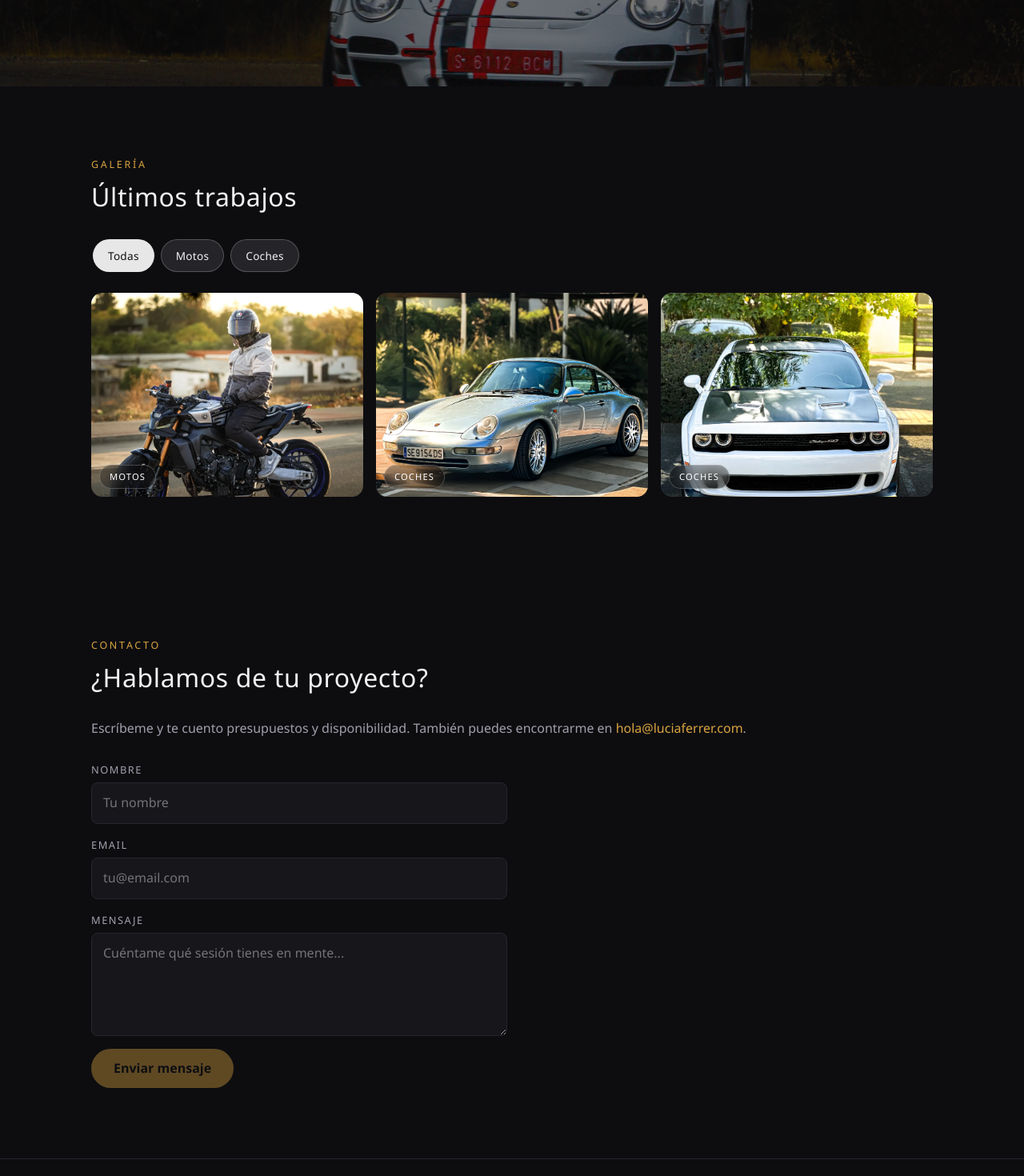
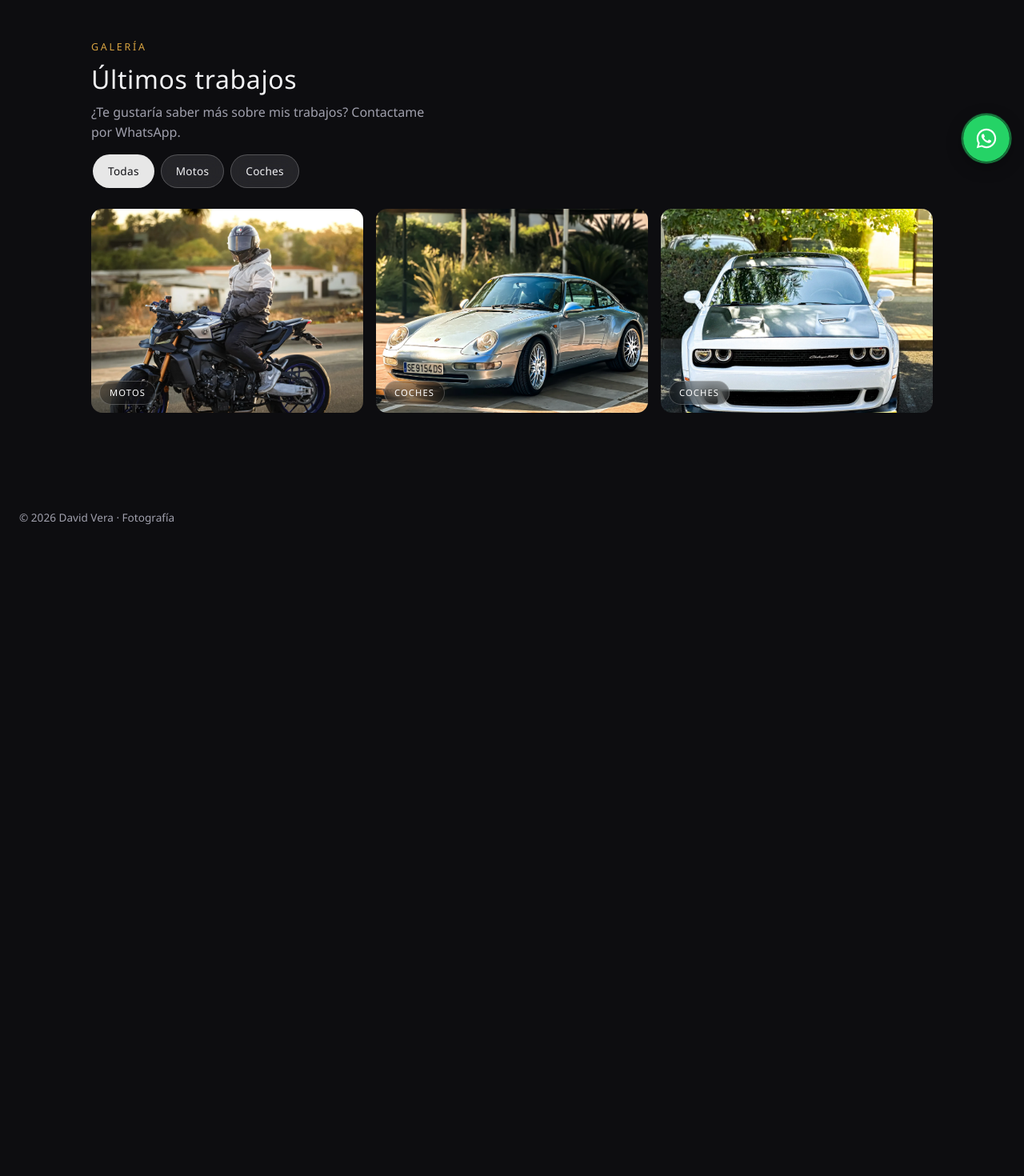
Before and after one commit to monte7292/vera, an Angular app in the folder photography-portfolio/: page / in a window 1280 px wide. Shown: the part 580-2050 px from the top of the page at 80% size. After the commit the page ends 1270 px from the top, so only its background shows below. Built offline with nearby package versions, Linux system fonts and the light colour scheme.

Commit message:
Añadido Whatsapp, filtros mejorados

```diff
--- a/photography-portfolio/src/app/app.css
+++ b/photography-portfolio/src/app/app.css
@@ -42,7 +42,7 @@
   position: relative;
   display: flex;
   align-items: center;
-  min-height: 78vh;
+  min-height: 50vh;
   padding: 0 24px;
   overflow: hidden;
 }
@@ -69,6 +69,11 @@
 }
 
 .hero__descripcion {
+  color: var(--texto-suave);
+  max-width: 46ch;
+}
+
+.hero__descripcion2 {
   color: var(--texto-suave);
   max-width: 46ch;
 }
@@ -124,6 +129,10 @@
   margin-bottom: 32px;
 }
 
+.galeria__titulo2 {
+  margin-bottom: 10px;
+}
+
 .contacto__nota {
   margin-bottom: 28px;
   color: var(--texto-suave);
@@ -134,9 +143,8 @@
 }
 
 .pie {
-  border-top: 1px solid var(--borde);
   padding: 32px 24px;
-  text-align: center;
+  text-align: left;
   font-size: 0.85rem;
   color: var(--texto-suave);
 }
@@ -155,3 +163,51 @@
     padding: 64px 20px;
   }
 }
+
+
+.whatsapp {
+  position: fixed;
+  right: calc(18px + env(safe-area-inset-right, 0px));
+  bottom: calc(18px + env(safe-area-inset-bottom, 0px));
+  z-index: 50;
+  display: grid;
+  place-items: center;
+  width: 58px;
+  height: 58px;
+  border-radius: 50%;
+  background-color: #25d366;
+  color: #fff;
+  box-shadow: 0 6px 20px rgb(0 0 0 / 0.35);
+  transition: transform 0.2s ease, box-shadow 0.2s ease;
+  -webkit-tap-highlight-color: transparent;
+}
+
+.whatsapp::after {
+  content: "";
+  position: absolute;
+  inset: 0;
+  border-radius: 50%;
+  border: 2px solid #25d366;
+  animation: whatsapp-pulso 2.4s ease-out infinite;
+  pointer-events: none;
+}
+
+.whatsapp:hover {
+  transform: scale(1.08);
+  box-shadow: 0 8px 26px rgb(0 0 0 / 0.45);
+}
+
+.whatsapp:active {
+  transform: scale(0.96);
+}
+
+@keyframes whatsapp-pulso {
+  0% { transform: scale(1); opacity: 0.7; }
+  100% { transform: scale(1.6); opacity: 0; }
+}
+
+@media (prefers-reduced-motion: reduce) {
+  .whatsapp::after {
+    animation: none;
+  }
+}
--- a/photography-portfolio/src/app/app.html
+++ b/photography-portfolio/src/app/app.html
@@ -3,7 +3,7 @@
     <a class="cabecera__marca" href="#inicio">David Vera<span>.</span></a>
     <nav class="cabecera__nav">
       <a href="#galeria">Galería</a>
-      <a href="#contacto">Contacto</a>
+      <a href="https://wa.me/34620649328?text=Hola%20David%2C%20me%20gustar%C3%ADa%20hablar%20contigo%20sobre%20una%20sesi%C3%B3n%20de%20fotos.">Contacto</a>
     </nav>
   </div>
 </header>
@@ -26,19 +26,24 @@
 
 <section class="seccion" id="galeria">
   <p class="seccion__etiqueta etiqueta-titulo">Galería</p>
-  <h2 class="galeria__titulo">Últimos trabajos</h2>
+  <h2 class="galeria__titulo2">Últimos trabajos</h2>
+  <p class="hero__descripcion">
+      ¿Te gustaría saber más sobre mis trabajos? Contactame por WhatsApp.
+  </p>
   <app-photo-gallery />
 </section>
 
-<section class="seccion" id="contacto">
-  <p class="seccion__etiqueta etiqueta-titulo">Contacto</p>
-  <h2 class="contacto__titulo">¿Hablamos de tu proyecto?</h2>
-  <p class="contacto__nota">
-    Escríbeme y te cuento presupuestos y disponibilidad. También puedes encontrarme en
-    <a href="mailto:hola@luciaferrer.com">hola&#64;luciaferrer.com</a>.
-  </p>
-  <app-contact-form />
-</section>
+<a
+  class="whatsapp"
+  href="https://wa.me/34620649328?text=Hola%20David%2C%20me%20gustar%C3%ADa%20hablar%20contigo%20sobre%20una%20sesi%C3%B3n%20de%20fotos."
+  target="_blank"
+  rel="noopener noreferrer"
+  aria-label="Escríbeme por WhatsApp"
+>
+  <svg viewBox="0 0 32 32" width="30" height="30" aria-hidden="true" fill="currentColor">
+    <path d="M16.003 3C8.83 3 3 8.83 3 16c0 2.29.6 4.52 1.74 6.49L3 29l6.7-1.72A12.94 12.94 0 0 0 16.003 29C23.17 29 29 23.17 29 16S23.17 3 16.003 3zm0 23.7c-1.95 0-3.86-.53-5.53-1.52l-.4-.23-3.98 1.02 1.06-3.88-.26-.4A10.64 10.64 0 0 1 5.3 16c0-5.9 4.8-10.7 10.7-10.7S26.7 10.1 26.7 16s-4.8 10.7-10.7 10.7zm5.87-7.99c-.32-.16-1.9-.94-2.2-1.05-.3-.11-.51-.16-.73.16-.21.32-.83 1.05-1.02 1.26-.19.21-.37.24-.7.08-.32-.16-1.36-.5-2.59-1.6-.96-.85-1.6-1.9-1.79-2.22-.19-.32-.02-.5.14-.66.14-.14.32-.37.48-.56.16-.19.21-.32.32-.54.11-.21.05-.4-.03-.56-.08-.16-.73-1.76-1-2.4-.26-.63-.53-.54-.73-.55h-.62c-.21 0-.56.08-.85.4-.29.32-1.12 1.1-1.12 2.68s1.15 3.1 1.31 3.32c.16.21 2.26 3.45 5.47 4.84.76.33 1.36.53 1.82.68.77.24 1.46.21 2.01.13.61-.09 1.9-.78 2.17-1.53.27-.75.27-1.4.19-1.53-.08-.13-.29-.21-.61-.37z"/>
+  </svg>
+</a>
 
 <footer class="pie">
   <p>© 2026 David Vera · Fotografía</p>
--- a/photography-portfolio/src/app/app.ts
+++ b/photography-portfolio/src/app/app.ts
@@ -1,10 +1,9 @@
 import { Component } from '@angular/core';
-import { ContactForm } from './contact-form/contact-form';
 import { PhotoGallery } from './photo-gallery/photo-gallery';
 
 @Component({
   selector: 'app-root',
-  imports: [ContactForm, PhotoGallery],
+  imports: [PhotoGallery],
   templateUrl: './app.html',
   styleUrl: './app.css'
 })
--- a/photography-portfolio/src/app/contact-form/contact-form.css
+++ /dev/null
@@ -1,61 +0,0 @@
-.formulario {
-  display: grid;
-  gap: 16px;
-  max-width: 520px;
-}
-
-.formulario__campo {
-  display: grid;
-  gap: 6px;
-}
-
-.formulario__campo label {
-  font-size: 0.8rem;
-  letter-spacing: 0.12em;
-  text-transform: uppercase;
-  color: var(--texto-suave);
-}
-
-.formulario__campo input,
-.formulario__campo textarea {
-  padding: 12px 14px;
-  border: 1px solid var(--borde);
-  border-radius: 8px;
-  background-color: var(--superficie);
-  color: var(--texto);
-  font: inherit;
-  resize: vertical;
-}
-
-.formulario__campo input:focus,
-.formulario__campo textarea:focus {
-  outline: none;
-  border-color: var(--acento);
-}
-
-.formulario__campo input.ng-invalid.ng-touched,
-.formulario__campo textarea.ng-invalid.ng-touched {
-  border-color: #c9594f;
-}
-
-.formulario__boton {
-  justify-self: start;
-  padding: 12px 28px;
-  border: none;
-  border-radius: 999px;
-  background-color: var(--acento);
-  color: #101014;
-  font: inherit;
-  font-weight: 600;
-  cursor: pointer;
-  transition: opacity 0.2s ease;
-}
-
-.formulario__boton:disabled {
-  opacity: 0.4;
-  cursor: not-allowed;
-}
-
-.formulario__ok {
-  color: var(--acento);
-}
--- a/photography-portfolio/src/app/contact-form/contact-form.html
+++ /dev/null
@@ -1,29 +0,0 @@
-<form class="formulario" #formulario="ngForm" (ngSubmit)="enviar(formulario)" novalidate>
-  <div class="formulario__campo">
-    <label for="nombre">Nombre</label>
-    <input id="nombre" name="nombre" type="text" ngModel required placeholder="Tu nombre" />
-  </div>
-
-  <div class="formulario__campo">
-    <label for="email">Email</label>
-    <input id="email" name="email" type="email" ngModel required email placeholder="tu@email.com" />
-  </div>
-
-  <div class="formulario__campo">
-    <label for="mensaje">Mensaje</label>
-    <textarea
-      id="mensaje"
-      name="mensaje"
-      rows="4"
-      ngModel
-      required
-      placeholder="Cuéntame qué sesión tienes en mente..."
-    ></textarea>
-  </div>
-
-  <button class="formulario__boton" type="submit" [disabled]="formulario.invalid">Enviar mensaje</button>
-
-  @if (enviado()) {
-    <p class="formulario__ok">¡Gracias! Te responderé lo antes posible.</p>
-  }
-</form>
--- a/photography-portfolio/src/app/contact-form/contact-form.ts
+++ /dev/null
@@ -1,21 +0,0 @@
-import { Component, signal } from '@angular/core';
-import { FormsModule, NgForm } from '@angular/forms';
-
-@Component({
-  selector: 'app-contact-form',
-  imports: [FormsModule],
-  templateUrl: './contact-form.html',
-  styleUrl: './contact-form.css'
-})
-export class ContactForm {
-  protected readonly enviado = signal(false);
-
-  protected enviar(formulario: NgForm): void {
-    if (formulario.invalid) {
-      return;
-    }
-
-    this.enviado.set(true);
-    formulario.resetForm();
-  }
-}
--- a/photography-portfolio/src/app/photo-gallery/photo-gallery.css
+++ b/photography-portfolio/src/app/photo-gallery/photo-gallery.css
@@ -10,6 +10,7 @@
   overflow-x: auto;
   scrollbar-width: none;
   -webkit-overflow-scrolling: touch;
+  margin-top: 12px;
 }
 
 .filtros::-webkit-scrollbar {
```
